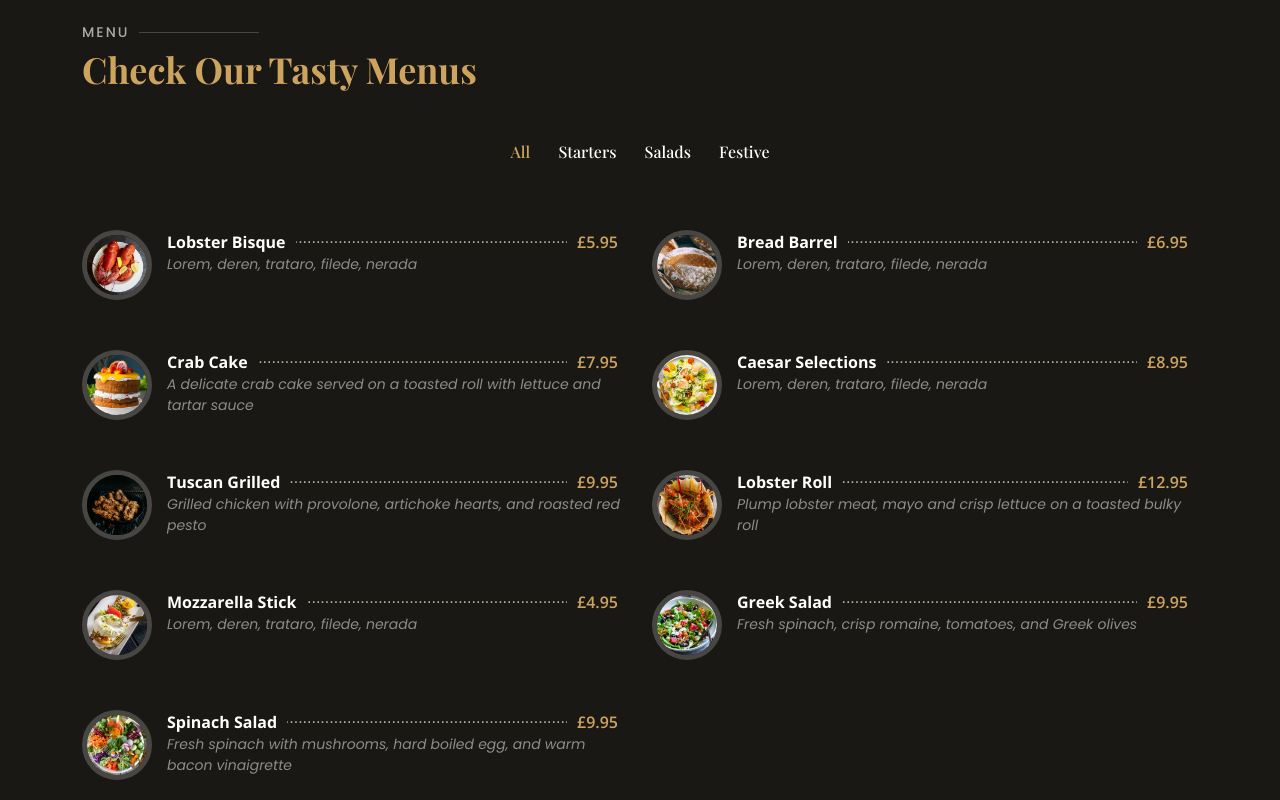
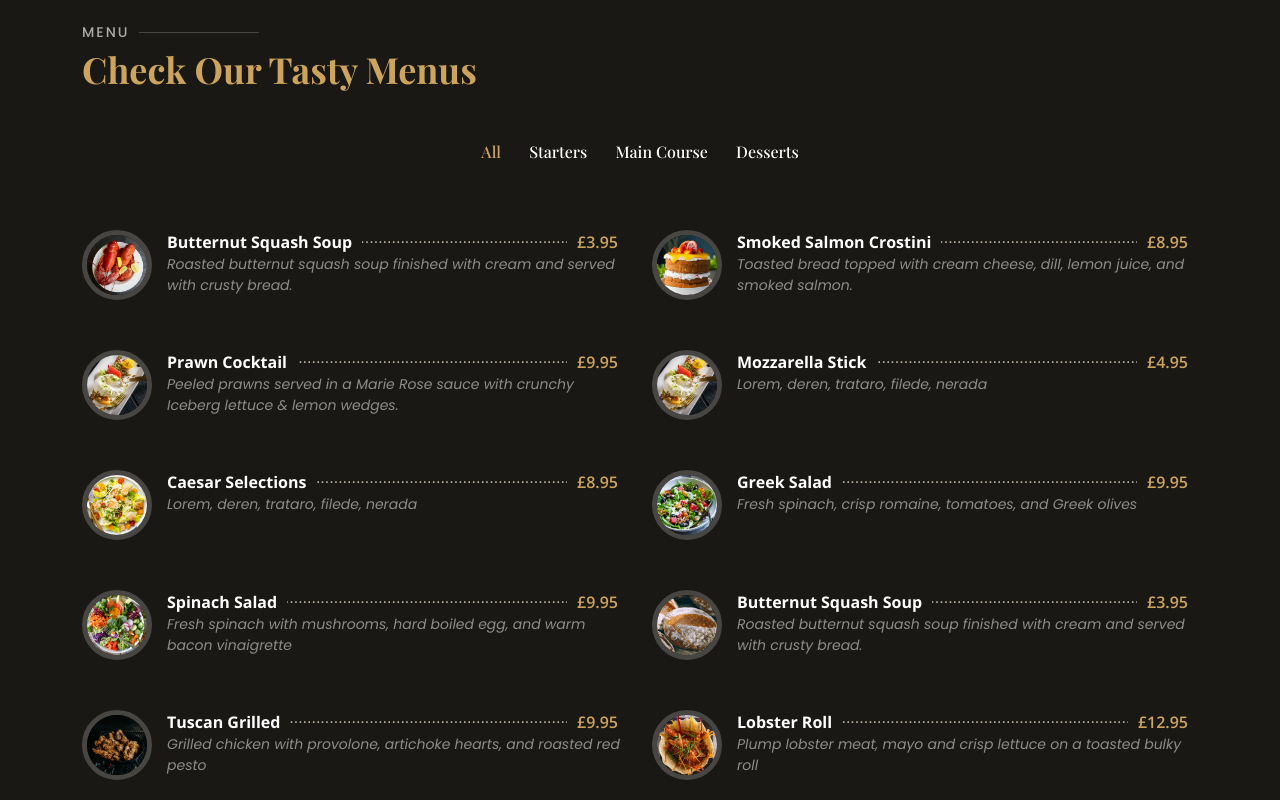
Before and after one commit to HarryAdney-Internet-Services/elixir, a plain HTML site: page index.html in a window 1280 px wide. Shown: the part 1400-2200 px from the top of the page. Drawn offline with nearby package versions, Linux system fonts and the light colour scheme; a web font is replaced by a local one.

Commit message:
Updated menu text. More to do.

```diff
--- a/index.html
+++ b/index.html
@@ -177,76 +177,49 @@
             <p>Check Our Tasty Menus</p>
           </div>
 
+          <!-- TODO This menu is only for the current festive menu. Change the filters as appropriate -->
+
           <div class="row" data-aos="fade-up" data-aos-delay="100">
             <div class="col-lg-12 d-flex justify-content-center">
               <ul id="menu-flters">
                 <li data-filter="*" class="filter-active">All</li>
                 <li data-filter=".filter-starters">Starters</li>
-                <li data-filter=".filter-salads">Salads</li>
-                <li data-filter=".filter-specialty">Festive</li>
+                <li data-filter=".filter-mains">Main Course</li>
+                <li data-filter=".filter-desserts">Desserts</li>
               </ul>
             </div>
           </div>
 
           <div class="row menu-container" data-aos="fade-up" data-aos-delay="200">
 
+            <!-- ====Starters begin==== -->
             <div class="col-lg-6 menu-item filter-starters">
               <img src="assets/img/menu/lobster-bisque.jpg" class="menu-img" alt="">
               <div class="menu-content">
-                <a href="#">Lobster Bisque</a><span>&pound5.95</span>
+                <a href="#">Butternut Squash Soup</a><span>&pound;3.95</span>
               </div>
               <div class="menu-ingredients">
-                Lorem, deren, trataro, filede, nerada
-              </div>
-            </div>
-
-            <div class="col-lg-6 menu-item filter-specialty">
-              <img src="assets/img/menu/bread-barrel.jpg" class="menu-img" alt="">
-              <div class="menu-content">
-                <a href="#">Bread Barrel</a><span>&pound6.95</span>
-              </div>
-              <div class="menu-ingredients">
-                Lorem, deren, trataro, filede, nerada
+                Roasted butternut squash soup finished with cream and served with crusty bread.
               </div>
             </div>
 
             <div class="col-lg-6 menu-item filter-starters">
               <img src="assets/img/menu/cake.jpg" class="menu-img" alt="">
               <div class="menu-content">
-                <a href="#">Crab Cake</a><span>&pound7.95</span>
+                <a href="#">Smoked Salmon Crostini</a><span>&pound;8.95</span>
               </div>
               <div class="menu-ingredients">
-                A delicate crab cake served on a toasted roll with lettuce and tartar sauce
+                Toasted bread topped with cream cheese, dill, lemon juice, and smoked salmon.
               </div>
             </div>
 
-            <div class="col-lg-6 menu-item filter-salads">
-              <img src="assets/img/menu/caesar.jpg" class="menu-img" alt="">
+            <div class="col-lg-6 menu-item filter-starters">
+              <img src="assets/img/menu/mozzarella.jpg" class="menu-img" alt="">
               <div class="menu-content">
-                <a href="#">Caesar Selections</a><span>&pound8.95</span>
+                <a href="#">Prawn Cocktail</a><span>&pound;9.95</span>
               </div>
               <div class="menu-ingredients">
-                Lorem, deren, trataro, filede, nerada
-              </div>
-            </div>
-
-            <div class="col-lg-6 menu-item filter-specialty">
-              <img src="assets/img/menu/tuscan-grilled.jpg" class="menu-img" alt="">
-              <div class="menu-content">
-                <a href="#">Tuscan Grilled</a><span>&pound9.95</span>
-              </div>
-              <div class="menu-ingredients">
-                Grilled chicken with provolone, artichoke hearts, and roasted red pesto
-              </div>
-            </div>
-
-            <div class="col-lg-6 menu-item filter-specialty">
-              <img src="assets/img/menu/lobster-roll.jpg" class="menu-img" alt="">
-              <div class="menu-content">
-                <a href="#">Lobster Roll</a><span>&pound12.95</span>
-              </div>
-              <div class="menu-ingredients">
-                Plump lobster meat, mayo and crisp lettuce on a toasted bulky roll
+                Peeled prawns served in a Marie Rose sauce with crunchy Iceberg lettuce &amp; lemon wedges.
               </div>
             </div>
 
@@ -259,8 +232,20 @@
                 Lorem, deren, trataro, filede, nerada
               </div>
             </div>
+            <!-- ====Starters end==== -->
 
-            <div class="col-lg-6 menu-item filter-salads">
+            <!-- ====Salads begin==== -->
+            <div class="col-lg-6 menu-item filter-mains">
+              <img src="assets/img/menu/caesar.jpg" class="menu-img" alt="">
+              <div class="menu-content">
+                <a href="#">Caesar Selections</a><span>&pound8.95</span>
+              </div>
+              <div class="menu-ingredients">
+                Lorem, deren, trataro, filede, nerada
+              </div>
+            </div>
+
+            <div class="col-lg-6 menu-item filter-mains">
               <img src="assets/img/menu/greek-salad.jpg" class="menu-img" alt="">
               <div class="menu-content">
                 <a href="#">Greek Salad</a><span>&pound9.95</span>
@@ -270,7 +255,7 @@
               </div>
             </div>
 
-            <div class="col-lg-6 menu-item filter-salads">
+            <div class="col-lg-6 menu-item filter-mains">
               <img src="assets/img/menu/spinach-salad.jpg" class="menu-img" alt="">
               <div class="menu-content">
                 <a href="#">Spinach Salad</a><span>&pound9.95</span>
@@ -279,8 +264,30 @@
                 Fresh spinach with mushrooms, hard boiled egg, and warm bacon vinaigrette
               </div>
             </div>
+            <!-- ====Salads end==== -->
 
-            <!-- <div class="col-lg-6 menu-item filter-specialty">
+            <!-- ====Festive begin==== -->
+            <div class="col-lg-6 menu-item filter-desserts">
+              <img src="assets/img/menu/bread-barrel.jpg" class="menu-img" alt="">
+              <div class="menu-content">
+                <a href="#">Butternut Squash Soup</a><span>&pound;3.95</span>
+              </div>
+              <div class="menu-ingredients">
+                Roasted butternut squash soup finished with cream and served with crusty bread.
+              </div>
+            </div>
+
+            <div class="col-lg-6 menu-item filter-desserts">
+              <img src="assets/img/menu/tuscan-grilled.jpg" class="menu-img" alt="">
+              <div class="menu-content">
+                <a href="#">Tuscan Grilled</a><span>&pound9.95</span>
+              </div>
+              <div class="menu-ingredients">
+                Grilled chicken with provolone, artichoke hearts, and roasted red pesto
+              </div>
+            </div>
+
+            <div class="col-lg-6 menu-item filter-desserts">
               <img src="assets/img/menu/lobster-roll.jpg" class="menu-img" alt="">
               <div class="menu-content">
                 <a href="#">Lobster Roll</a><span>&pound12.95</span>
@@ -288,7 +295,9 @@
               <div class="menu-ingredients">
                 Plump lobster meat, mayo and crisp lettuce on a toasted bulky roll
               </div>
-            </div> -->
+            </div>
+            <!-- ====Festive end==== -->
+
 
           </div>
 
```
Also changed, not shown: BACKUP-index.html (renamed from index2.html, +39 -36 lines).
